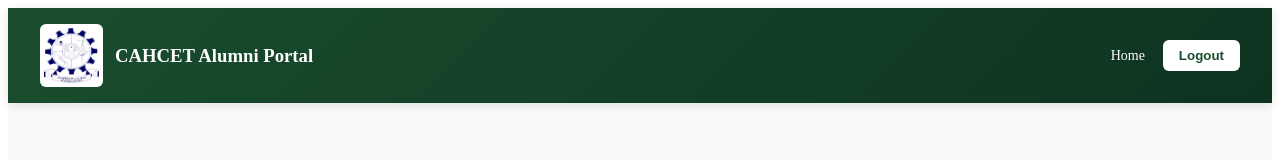
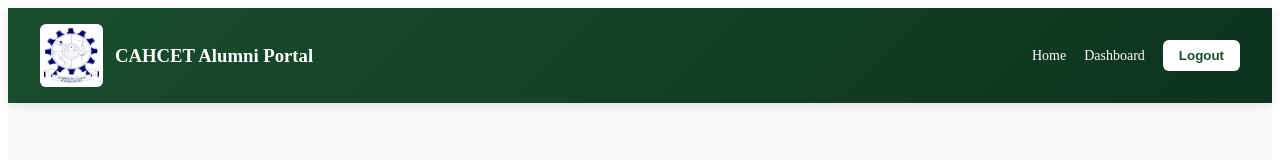
Before and after one commit to yuvabharathi12/alumni-portal, a React (Create React App) app in the folder client/: page / in a window 1280 px wide. Shown: the top 160 px of the page. Built offline with nearby package versions, Linux system fonts and the light colour scheme; no server answers; sample sign-in values are in the browser's storage.

Commit message:
Updated dashboard, events, jobs and admin routes

```diff
--- a/client/src/components/Navbar.js
+++ b/client/src/components/Navbar.js
@@ -10,6 +10,7 @@ function Navbar() {
 
   const handleLogout = () => {
     localStorage.removeItem("token");
+    localStorage.removeItem("user");
     navigate("/");
   };
 
@@ -70,12 +71,19 @@ function Navbar() {
 
         {/* Right side links */}
         <div style={{ display: "flex", gap: "18px", alignItems: "center" }}>
-          {/* Home always visible */}
+          {/* Home */}
           <Link to="/" style={navLink}>
             Home
           </Link>
 
-          {/* Login / Logout toggle */}
+          {/* Dashboard (ONLY when logged in) */}
+          {isLoggedIn && (
+            <Link to="/dashboard" style={navLink}>
+              Dashboard
+            </Link>
+          )}
+
+          {/* Login / Logout */}
           {!isLoggedIn ? (
             <Link to="/login" style={buttonStyle}>
               Login
```
